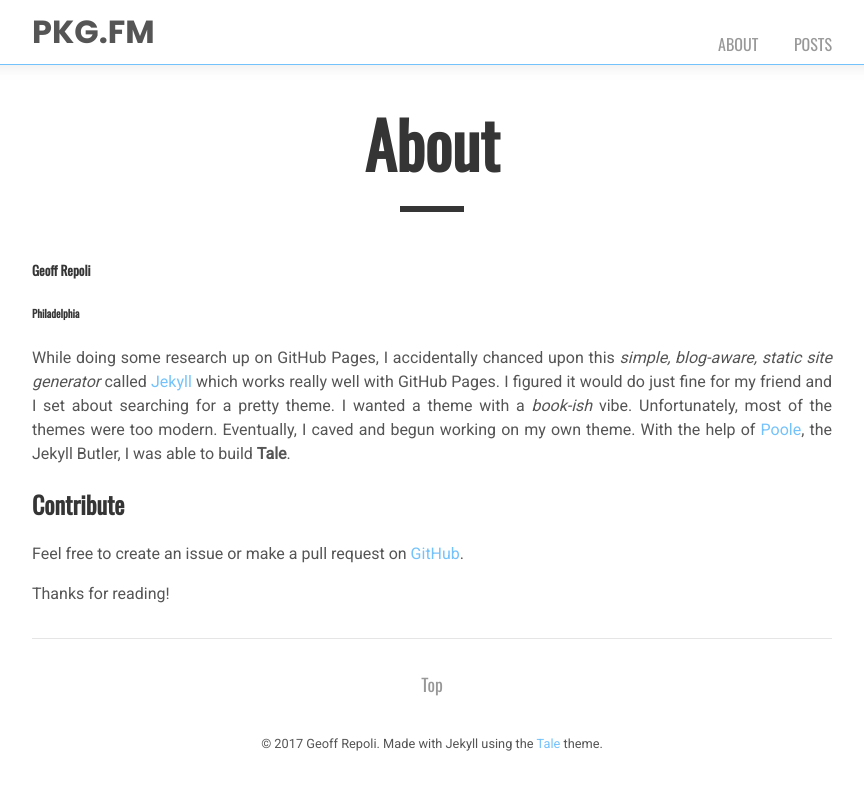
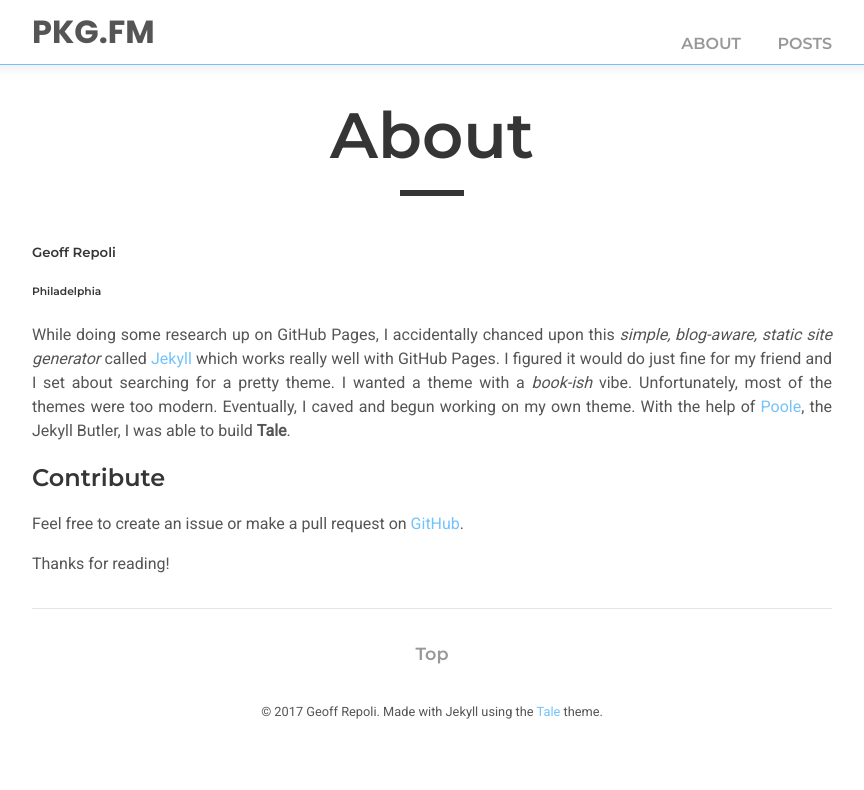
Before and after one commit to geoffrepoli/pkg.fm, a Jekyll site: the page built from about.md, in a window 1280 px wide. Shown: the top 790 px of the page, without its empty margins (208-1072 px from the left). Built offline with Jekyll 4.4.1, drawn with Linux system fonts in a browser that asks for light colours.

Commit message:
changed font

```diff
--- a/_includes/head.html
+++ b/_includes/head.html
@@ -12,5 +12,5 @@
 
   <!-- CSS -->
   <link rel="stylesheet" href="{{ site.baseurl }}/styles.css">
-  <link rel="stylesheet" href="https://fonts.googleapis.com/css?family=Oswald|Poppins:700|Inconsolata|Roboto">
+  <link rel="stylesheet" href="https://fonts.googleapis.com/css?family=Montserrat:600|Poppins:700|Inconsolata|Roboto">
 </head>
--- a/_sass/_variables.scss
+++ b/_sass/_variables.scss
@@ -11,7 +11,7 @@ $shadow-color: rgba(204, 204, 204, 0.8);
 $title-font: Poppins, 'Helvetica Neue', sans-serif;
 $serif-font: Roboto, 'Times New Roman', Times, serif;
 $palatino: Roboto, Palatino, 'Palatino LT STD', 'Palatino Linotype', 'Book Antiqua', 'Georgia', serif;
-$sans-font: Oswald, 'Helvetica Neue', Helvetica, Arial, sans-serif;
+$sans-font: Montserrat, 'Helvetica Neue', Helvetica, Arial, sans-serif;
 $monospaced-font: Inconsolata, Menlo, Monaco, monospace;
 $code-color: #73c2fb;
 
```
